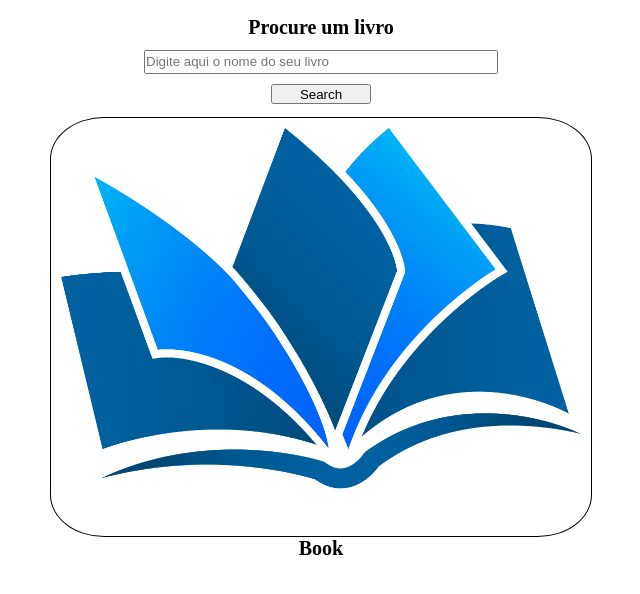
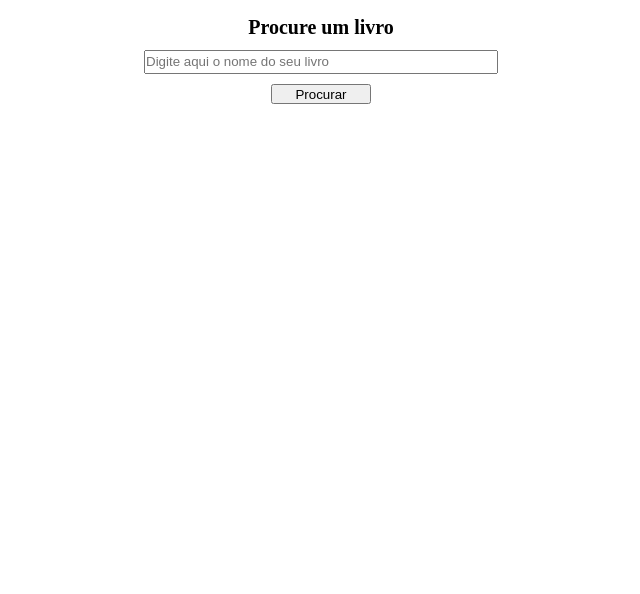
Before and after one commit to gtadashii/horadolivro, a website: page public/html/index.html in a window 1280 px wide. Shown: the whole page, without its empty margins (319-959 px from the left). Drawn offline with Linux system fonts and the light colour scheme.

Commit message:
Removed book image

```diff
--- a/public/html/index.html
+++ b/public/html/index.html
@@ -14,13 +14,9 @@
     <div class="search_box">
       <label for="search">Procure um livro</label>
       <input type="text" name="search" id="search" placeholder="Digite aqui o nome do seu livro">
-      <button onclick="search_books()">Search</button>
-    </div>
-    <div class="card">
-      <img id="book_img" src="../image/book.png">
+      <button onclick="searchForBooks()">Procurar</button>
     </div>
     <div class="card_info">
-      <p><span id="book_title">Book</span></p>
     </div>
   </div>
 </body>
```
